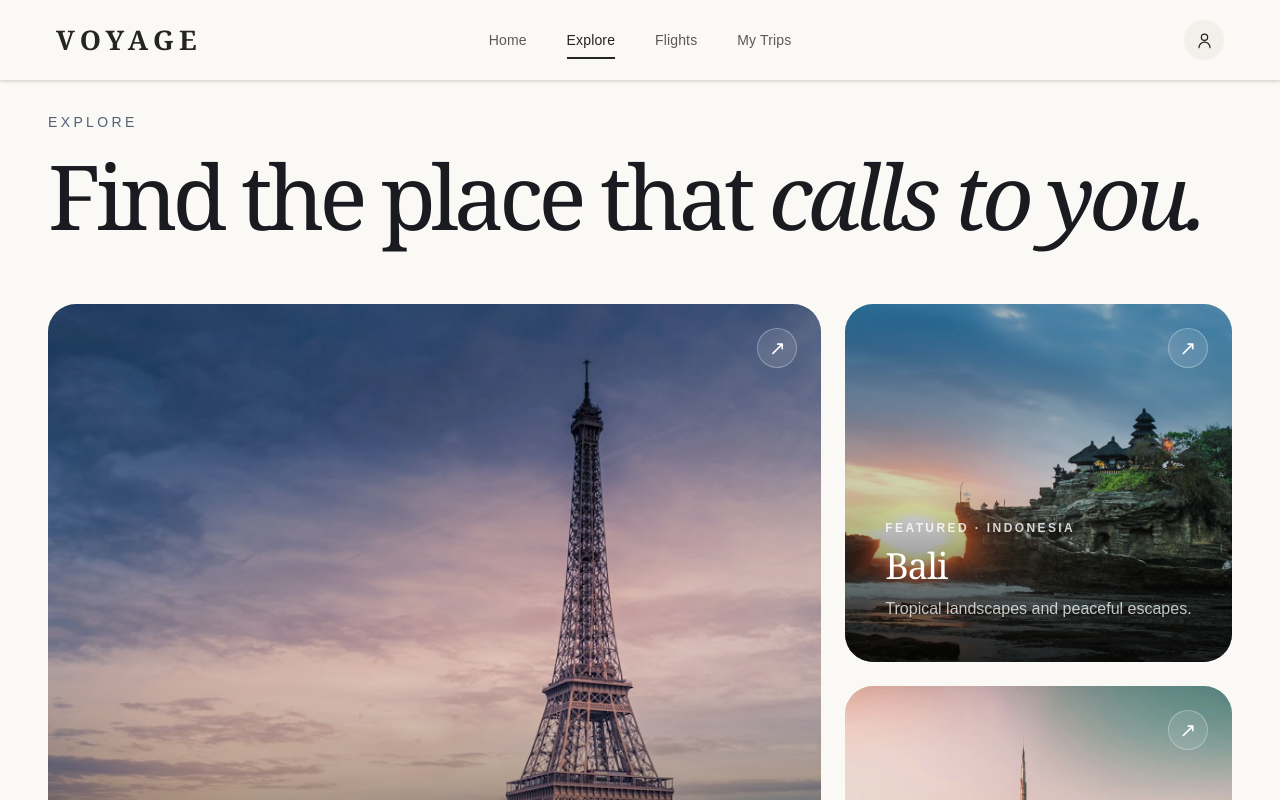
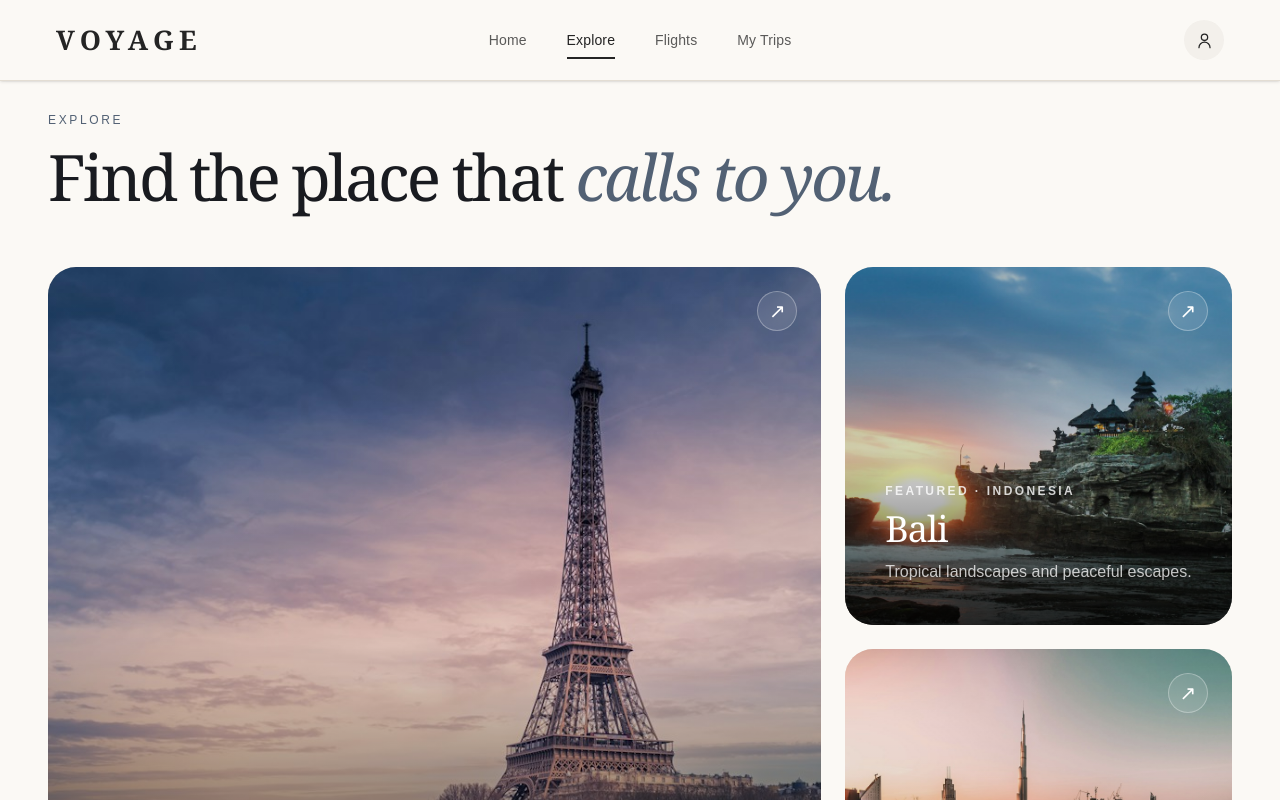
Before and after one commit to AliJoshan/Voyage, a Next.js app: page /explore in a window 1280 px wide. Shown: the top 800 px of the page. Built offline with nearby package versions, Linux system fonts and the light colour scheme.

Commit message:
Refine explore page heading

```diff
--- a/src/app/explore/page.tsx
+++ b/src/app/explore/page.tsx
@@ -85,13 +85,15 @@ export default function ExplorePage() {
     <main className="min-h-screen bg-[#fbf9f5] px-6 pb-24 pt-24 text-[#191b20] sm:px-8 lg:px-12 lg:pt-28">
       <div className="mx-auto max-w-[1800px]">
         {/* Page heading */}
-        <header className="mb-12 sm:mb-14 lg:mb-16">
-          <p className="mb-5 text-xs font-medium uppercase tracking-[0.24em] text-[#526174] sm:text-sm">
+        {/* Page heading */}
+        <header className="mb-10 sm:mb-12 lg:mb-14">
+          <p className="mb-4 text-[11px] font-medium uppercase tracking-[0.22em] text-[#526174] sm:text-xs">
             Explore
           </p>
 
-          <h1 className="max-w-[1250px] font-serif text-[clamp(3.5rem,7vw,7rem)] leading-[0.98] tracking-[-0.055em]">
-            Find the place that <span className="italic">calls to you.</span>
+          <h1 className="max-w-[1050px] font-serif text-[clamp(2.8rem,5vw,5rem)] leading-[1.04] tracking-[-0.045em] text-[#191b20]">
+            Find the place that{" "}
+            <span className="italic text-[#526174]">calls to you.</span>
           </h1>
         </header>
 
```
